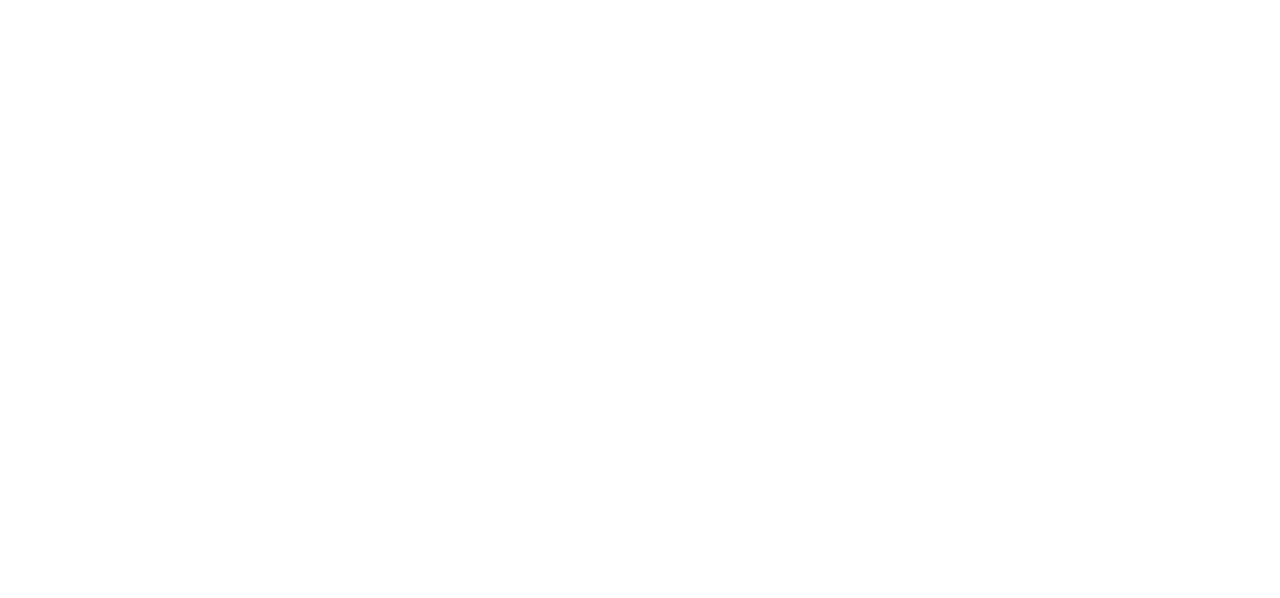
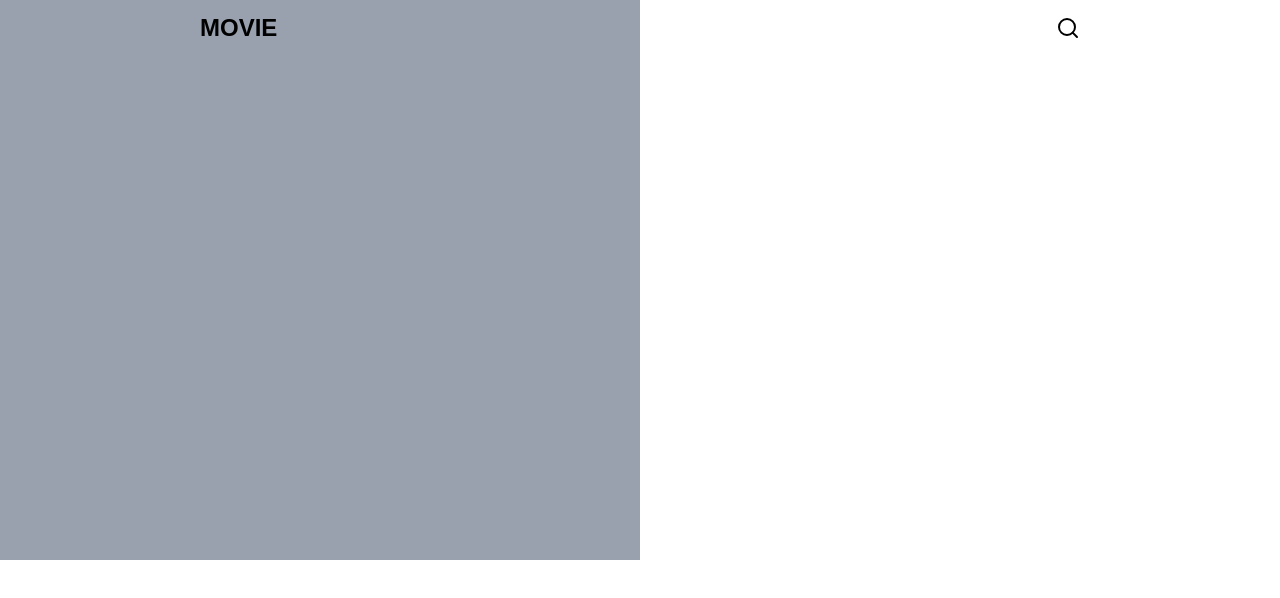
Before and after one commit to yuna950/yuna950-movie_review_app-26_07_22, a React (Vite) app: page / in a window 1280 px wide. Shown: the top 598 px of the page. Built offline with nearby package versions, Linux system fonts and the light colour scheme.

Commit message:
add: header

```diff
--- a/index.html
+++ b/index.html
@@ -4,7 +4,7 @@
     <meta charset="UTF-8" />
     <link rel="icon" type="image/svg+xml" href="/favicon.svg" />
     <meta name="viewport" content="width=device-width, initial-scale=1.0" />
-    <title>movie_review_app_26_07_22</title>
+    <title>MOVIE</title>
   </head>
   <body>
     <div id="root"></div>
--- a/package.json
+++ b/package.json
@@ -11,8 +11,11 @@
   },
   "dependencies": {
     "@tailwindcss/vite": "^4.3.3",
+    "lucide-react": "^1.25.0",
     "react": "^19.2.7",
     "react-dom": "^19.2.7",
+    "react-helmet-async": "^3.0.0",
+    "react-icons": "^5.7.0",
     "react-router-dom": "^7.18.1",
     "tailwindcss": "^4.3.3"
   },
--- /dev/null
+++ b/src/Router.jsx
@@ -0,0 +1,20 @@
+import { HashRouter, Route, Routes } from "react-router-dom";
+import Home from "./pages/home/Home";
+import Header from "./components/Header";
+import Footer from "./components/Footer";
+import Search from "./pages/search/Search";
+import Mypage from "./pages/mypage/Mypage";
+
+export default function Router() {
+  return (
+    <HashRouter>
+      <Header />
+      <Routes>
+        <Route path="/" element={<Home />} />
+        <Route path="/search" element={<Search />} />
+        <Route path="/mypage" element={<Mypage />} />
+      </Routes>
+      <Footer />
+    </HashRouter>
+  );
+}
--- /dev/null
+++ b/src/components/Footer.jsx
@@ -0,0 +1,3 @@
+export default function Footer() {
+  return <footer></footer>;
+}
--- /dev/null
+++ b/src/components/Header.jsx
@@ -0,0 +1,23 @@
+import { Search } from "lucide-react";
+import { Link } from "react-router-dom";
+
+export default function Header() {
+  return (
+    <header
+      className="w-full flex justify-between items-center xl:px-[200px] xl:py-3
+    absolute top-0 left-0"
+    >
+      <div className="text-2xl font-bold ">
+        <Link to={"/"}>MOVIE</Link>
+      </div>
+
+      <ul>
+        <li>
+          <Link to={"/search"}>
+            <Search />
+          </Link>
+        </li>
+      </ul>
+    </header>
+  );
+}
--- /dev/null
+++ b/src/components/PageTitle.jsx
@@ -0,0 +1,11 @@
+import { Helmet } from "react-helmet-async";
+
+export default function PageTitle({ title }) {
+  return (
+    <div>
+      <Helmet>
+        <title>{`${title} | movie`}</title>
+      </Helmet>
+    </div>
+  );
+}
--- /dev/null
+++ b/src/pages/home/Home.jsx
@@ -0,0 +1,9 @@
+import Section_1 from "./components/Section_1";
+
+export default function Home() {
+  return (
+    <div>
+      <Section_1 />
+    </div>
+  );
+}
--- /dev/null
+++ b/src/pages/home/components/Section_1.jsx
@@ -0,0 +1,7 @@
+export default function Section_1() {
+  return (
+    <div className="w-[100%]">
+      <div className="w-[50%] h-[70vh] px-[200px] bg-gray-400"></div>
+    </div>
+  );
+}
--- /dev/null
+++ b/src/pages/mypage/Mypage.jsx
@@ -0,0 +1,3 @@
+export default function Mypage() {
+  return <div></div>;
+}
--- /dev/null
+++ b/src/pages/search/Search.jsx
@@ -0,0 +1,3 @@
+export default function Search() {
+  return <div></div>;
+}
--- a/src/style/index.css
+++ b/src/style/index.css
@@ -0,0 +1,62 @@
+@import "tailwindcss";
+
+/* 기본 리셋 */
+*,
+*::before,
+*::after {
+  box-sizing: border-box;
+}
+
+/* 기본 높이 설정 */
+html,
+body,
+#root {
+  height: 100%;
+}
+
+/* 기본 body 설정 */
+body {
+  margin: 0;
+  line-height: 1.5;
+  font-family: "Noto Sans KR", sans-serif;
+  -webkit-font-smoothing: antialiased;
+  background-color: #fff;
+  color: #000;
+}
+
+/* 미디어 기본 설정 */
+img,
+picture,
+video,
+canvas,
+svg {
+  display: block;
+  max-width: 100%;
+}
+
+/* 버튼 기본 */
+button {
+  cursor: pointer;
+}
+
+/* 폼 요소 */
+input,
+button,
+textarea,
+select {
+  font: inherit;
+}
+
+/* 링크 기본 */
+a {
+  color: inherit;
+  text-decoration: none;
+}
+
+/* 리스트 기본 */
+ul,
+ol {
+  list-style: none;
+  padding: 0;
+  margin: 0;
+}
```
Also changed, not shown: src/main.jsx (+7 -2 lines), 1 other file (tests, documents, lock files or other folders).
